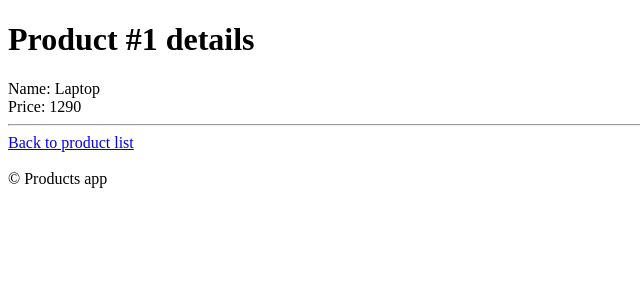
After one commit to CarAndAsh/Project_with_HTMX, a Flask app: page /products/1/ in a window 1280 px wide. The commit adds this page. Shown: the top 300 px of the page, without its empty margins (0-640 px from the left). Run offline with Flask 3, Linux system fonts and the light colour scheme.

Commit message:
Get product details

```diff
--- a/rest/products/crud.py
+++ b/rest/products/crud.py
@@ -33,8 +33,11 @@ class ProductStorage:
     def get_list(self) -> list[Product]:
         return list(self.products.values())
 
-    def name_exist(self, product_name: str) -> bool:
-        return product_name in self.names
+    def get_by_id(self, product_id: int) -> Product | None:
+        return self.products.get(product_id)
+
+        def name_exist(self, product_name: str) -> bool:
+            return product_name in self.names
 
 
 products_storage = ProductStorage()
--- a/rest/products/views.py
+++ b/rest/products/views.py
@@ -2,7 +2,7 @@ from http import HTTPStatus
 from time import sleep
 
 from flask import (Blueprint, render_template, request, Response)
-from werkzeug.exceptions import HTTPException
+from werkzeug.exceptions import HTTPException, NotFound
 
 from .crud import products_storage
 from .forms import ProductForm
@@ -30,6 +30,14 @@ def create_product():
                            product=product)
 
 
+@products_app.get('/<int:product_id>/', endpoint='details')
+def get_product_details(product_id: int):
+    product = products_storage.get_by_id(product_id)
+    if not product:
+        raise NotFound(f'Product with id - {product_id} does not exist!')
+    return render_template('products/details.html', product=product)
+
+
 @products_app.delete('/<int:product_id>/', endpoint='delete')
 def delete_product(product_id: int):
     sleep(2)  # only for wotchin how animation works
--- /dev/null
+++ b/templates/products/details.html
@@ -0,0 +1,18 @@
+{% extends 'products/base.html' %}
+
+{% block title %}
+    Product #{{ product.id }}
+{% endblock %}
+{% block body %}
+    <h1>Product #{{ product.id }} details</h1>
+    <div>
+        Name: {{ product.name }}
+    </div>
+    <div>
+        Price: {{ product.price }}
+    </div>
+    <hr>
+    <div>
+        <a href="{{ url_for('products_app.list') }}">Back to product list</a>
+    </div>
+{% endblock %}
```
Also changed, not shown: templates/products/components/item.html (+5 -2 lines), README.md.
